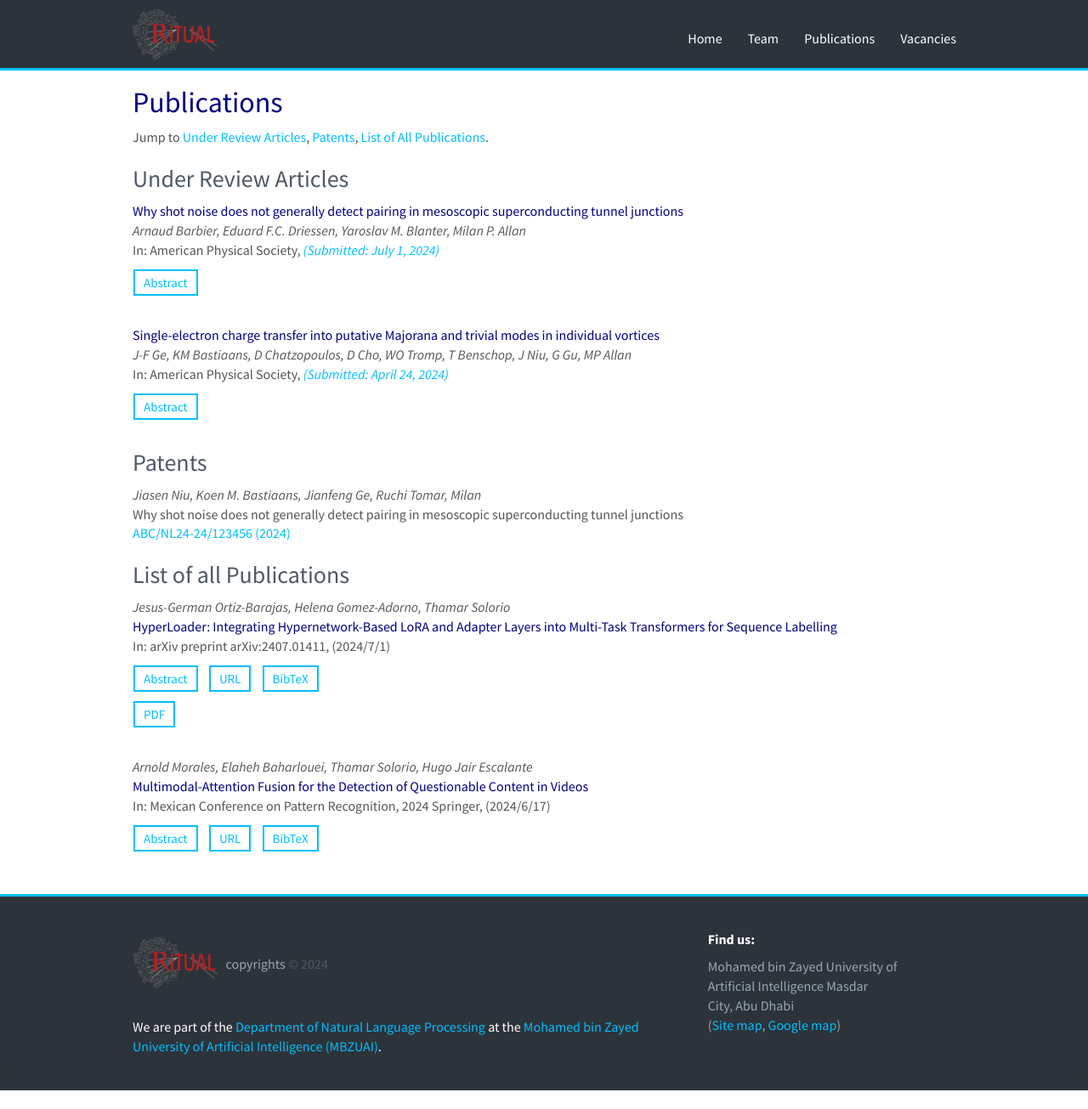
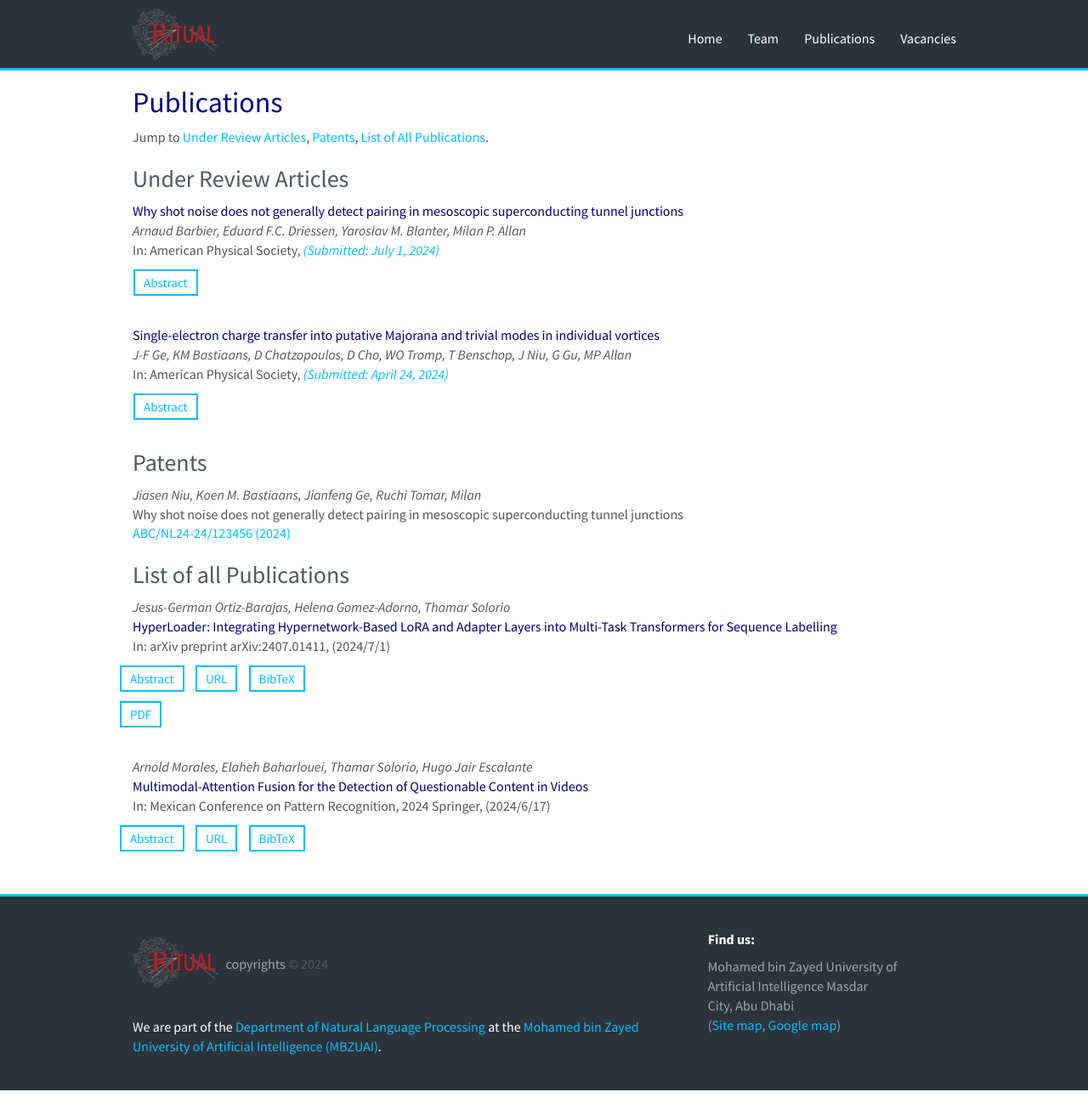
Before and after one commit to RamzaBasharat/MBZUAI, a Jekyll site: the page built from _pages/publications.md, in a window 1280 px wide and 1305 px high. Shown: the whole window at 85% size. Built offline with Jekyll 4.4.1, drawn with Linux system fonts in a browser that asks for light colours; nearby versions of some CDN libraries.

Commit message:
updating publications

```diff
--- a/_pages/publications.md
+++ b/_pages/publications.md
@@ -48,7 +48,6 @@ Jump to [Under Review Articles](#under-review-articles), [Patents](#patents), [L
   <span class="navy">{{ publi.title }}</span><br />
   In: {{publi.publisher}}, ({{ publi.date }})
 <div class="row">
-  <div class="col-sm-12 clearfix">
   <a class="small-sky-btn" data-toggle="collapse" href="#abstract-{{ forloop.index }}" role="button" aria-expanded="false" aria-controls="abstract-{{ forloop.index }}">
     Abstract
   </a>
@@ -62,7 +61,6 @@ Jump to [Under Review Articles](#under-review-articles), [Patents](#patents), [L
   <a class="small-sky-btn" href="{{ publi.pdf }}" target="_blank">PDF</a>
 {% endif %}
 </div>
-</div>
 
 <div class="collapse" id="abstract-{{ forloop.index }}">
     {{publi.abs}}
```
